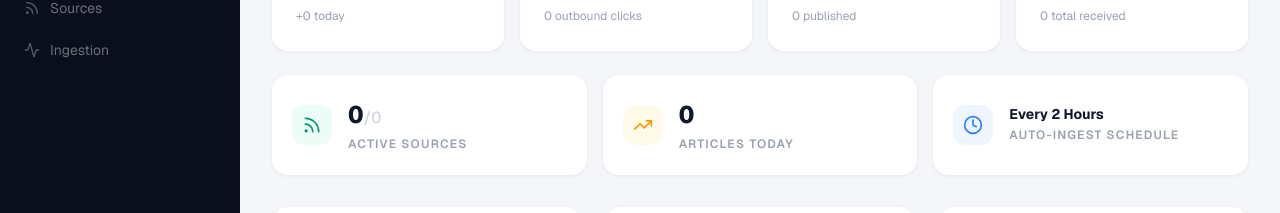
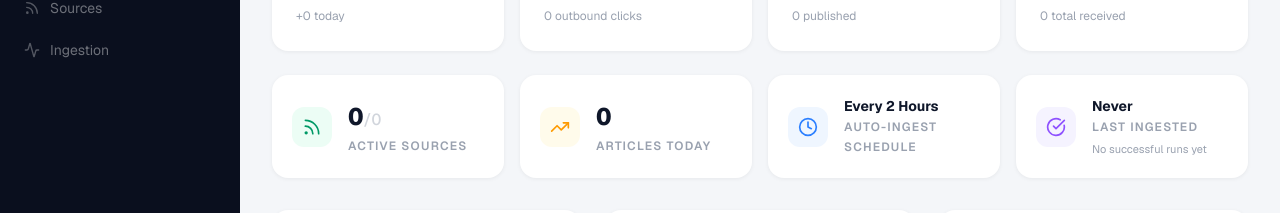
Before and after one commit to steinbros1012/nexus-nc-politics, a Next.js app: page /admin in a window 1280 px wide. Shown: the part 395-608 px from the top of the page. Built offline with nearby package versions, Linux system fonts and the light colour scheme; no server answers; the database is empty.

Commit message:
feat: add last ingested timestamp card to admin dashboard

```diff
--- a/src/app/admin/page.tsx
+++ b/src/app/admin/page.tsx
@@ -61,6 +61,16 @@ function StatCard({
   );
 }
 
+function formatTimeSince(date: Date): string {
+  const secs = Math.floor((Date.now() - date.getTime()) / 1000);
+  if (secs < 60) return `${secs}s ago`;
+  const mins = Math.floor(secs / 60);
+  if (mins < 60) return `${mins}m ${secs % 60}s ago`;
+  const hrs = Math.floor(mins / 60);
+  const remMins = mins % 60;
+  return `${hrs}h ${remMins}m ago`;
+}
+
 export default async function AdminDashboard() {
   const [
     totalArticles,
@@ -76,6 +86,7 @@ export default async function AdminDashboard() {
     recentArticles,
     recentLogs,
     topArticles,
+    lastIngestLog,
   ] = await Promise.all([
     prisma.article.count({ where: { isHidden: false } }),
     prisma.newsSource.count(),
@@ -111,10 +122,23 @@ export default async function AdminDashboard() {
       take: 5,
       include: { source: { select: { name: true } } },
     }),
+    prisma.ingestionLog.findFirst({
+      where: { status: "success" },
+      orderBy: { createdAt: "desc" },
+      select: { createdAt: true, articlesNew: true },
+    }),
   ]);
 
   const totalViewCount = totalViews._sum.viewCount || 0;
   const totalClickCount = totalClicks._sum.clickCount || 0;
+
+  const lastIngestLabel = lastIngestLog
+    ? formatTimeSince(lastIngestLog.createdAt)
+    : "Never";
+
+  const lastIngestSub = lastIngestLog
+    ? `+${lastIngestLog.articlesNew} articles added`
+    : "No successful runs yet";
 
   return (
     <div>
@@ -170,7 +194,7 @@ export default async function AdminDashboard() {
       </div>
 
       {/* Secondary stats */}
-      <div className="grid grid-cols-3 gap-4 mb-8">
+      <div className="grid grid-cols-4 gap-4 mb-8">
         <div className="bg-white rounded-2xl p-5 flex items-center gap-4" style={{ boxShadow: "0 1px 4px rgba(0,0,0,0.06)" }}>
           <div className="w-10 h-10 rounded-xl bg-emerald-50 flex items-center justify-center shrink-0">
             <Rss className="w-5 h-5 text-emerald-600" />
@@ -196,6 +220,16 @@ export default async function AdminDashboard() {
           <div>
             <p className="text-sm font-bold text-[#0f172a]">Every 2 Hours</p>
             <p className="text-xs font-semibold text-gray-400 uppercase tracking-widest">Auto-Ingest Schedule</p>
+          </div>
+        </div>
+        <div className="bg-white rounded-2xl p-5 flex items-center gap-4" style={{ boxShadow: "0 1px 4px rgba(0,0,0,0.06)" }}>
+          <div className="w-10 h-10 rounded-xl bg-violet-50 flex items-center justify-center shrink-0">
+            <CheckCircle className="w-5 h-5 text-violet-500" />
+          </div>
+          <div className="min-w-0">
+            <p className="text-sm font-bold text-[#0f172a] tabular-nums truncate">{lastIngestLabel}</p>
+            <p className="text-xs font-semibold text-gray-400 uppercase tracking-widest">Last Ingested</p>
+            <p className="text-[11px] text-gray-400 mt-0.5">{lastIngestSub}</p>
           </div>
         </div>
       </div>
```
